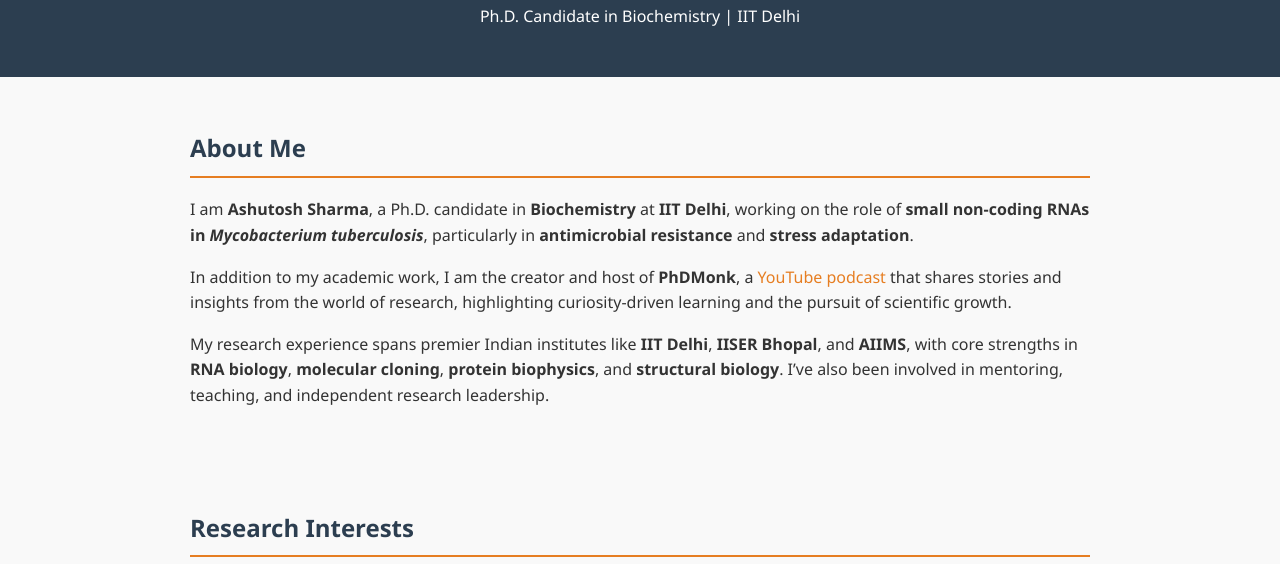
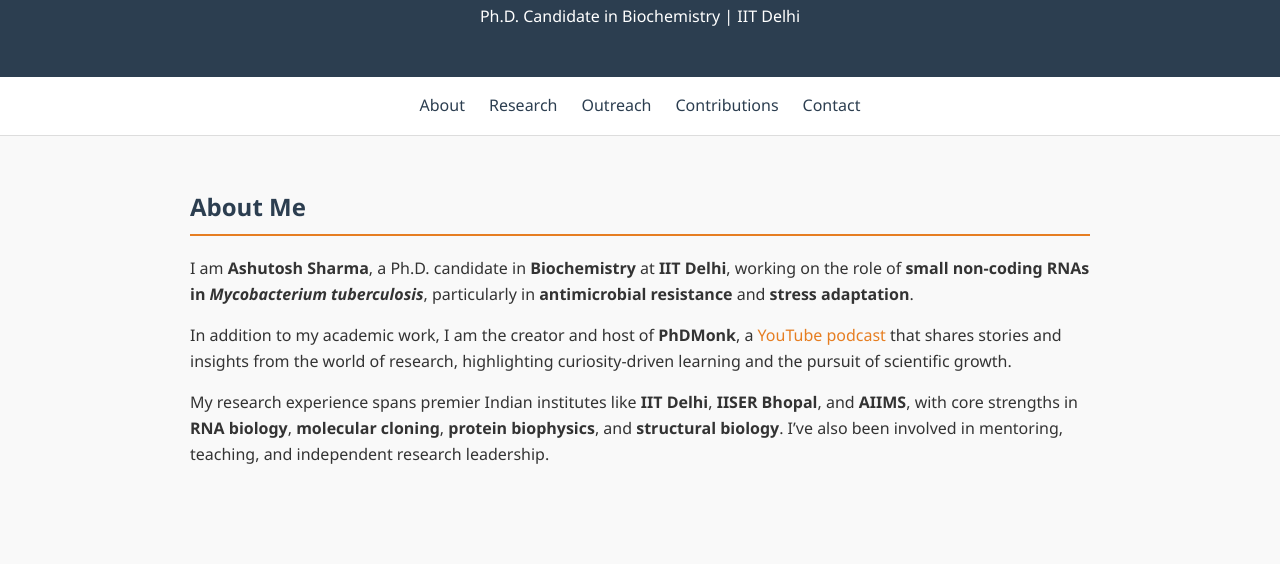
Before and after one commit to ashu29sharma/ashutosh.github.io, a plain HTML site: page index.html in a window 1280 px wide. Shown: the part 170-734 px from the top of the page. Drawn offline with Linux system fonts and the light colour scheme.

Commit message:
Add files via upload

```diff
--- a/index.html
+++ b/index.html
@@ -5,6 +5,34 @@
   <meta name="viewport" content="width=device-width, initial-scale=1.0" />
   <title>Ashutosh Sharma | PhD Scholar</title>
   <link rel="stylesheet" href="style.css" />
+  <style>
+    html {
+      scroll-behavior: smooth;
+    }
+    nav {
+      position: sticky;
+      top: 0;
+      background: #fff;
+      border-bottom: 1px solid #ddd;
+      z-index: 1000;
+    }
+    .nav {
+      display: flex;
+      justify-content: center;
+      gap: 1.5rem;
+      list-style: none;
+      margin: 0;
+      padding: 1rem;
+      font-weight: 500;
+    }
+    .nav a {
+      text-decoration: none;
+      color: #2c3e50;
+    }
+    .nav a:hover {
+      color: #e67e22;
+    }
+  </style>
 </head>
 <body>
   <header>
@@ -12,6 +40,17 @@
     <h1>Ashutosh Sharma</h1>
     <p>Ph.D. Candidate in Biochemistry | IIT Delhi</p>
   </header>
+
+  <main>
+    <nav>
+      <ul class="nav">
+        <li><a href="#about">About</a></li>
+        <li><a href="#research">Research</a></li>
+        <li><a href="#outreach">Outreach</a></li>
+        <li><a href="#publications">Contributions</a></li>
+        <li><a href="#contact">Contact</a></li>
+      </ul>
+    </nav>
 
     <section id="about">
       <h2>About Me</h2>
@@ -53,6 +92,7 @@
       <p><strong>LinkedIn:</strong> <a href="https://www.linkedin.com/in/ashutosh-sh/" target="_blank">linkedin.com/in/ashutosh-sh</a></p>
       <p><strong>Podcast:</strong> <a href="https://www.youtube.com/@PhDmonk" target="_blank">PhDMonk (YouTube)</a></p>
     </section>
+  </main>
 
   <footer>
     <p>&copy; 2025 Ashutosh Sharma</p>
```
Lines whose indentation alone changed are shown as unchanged.
